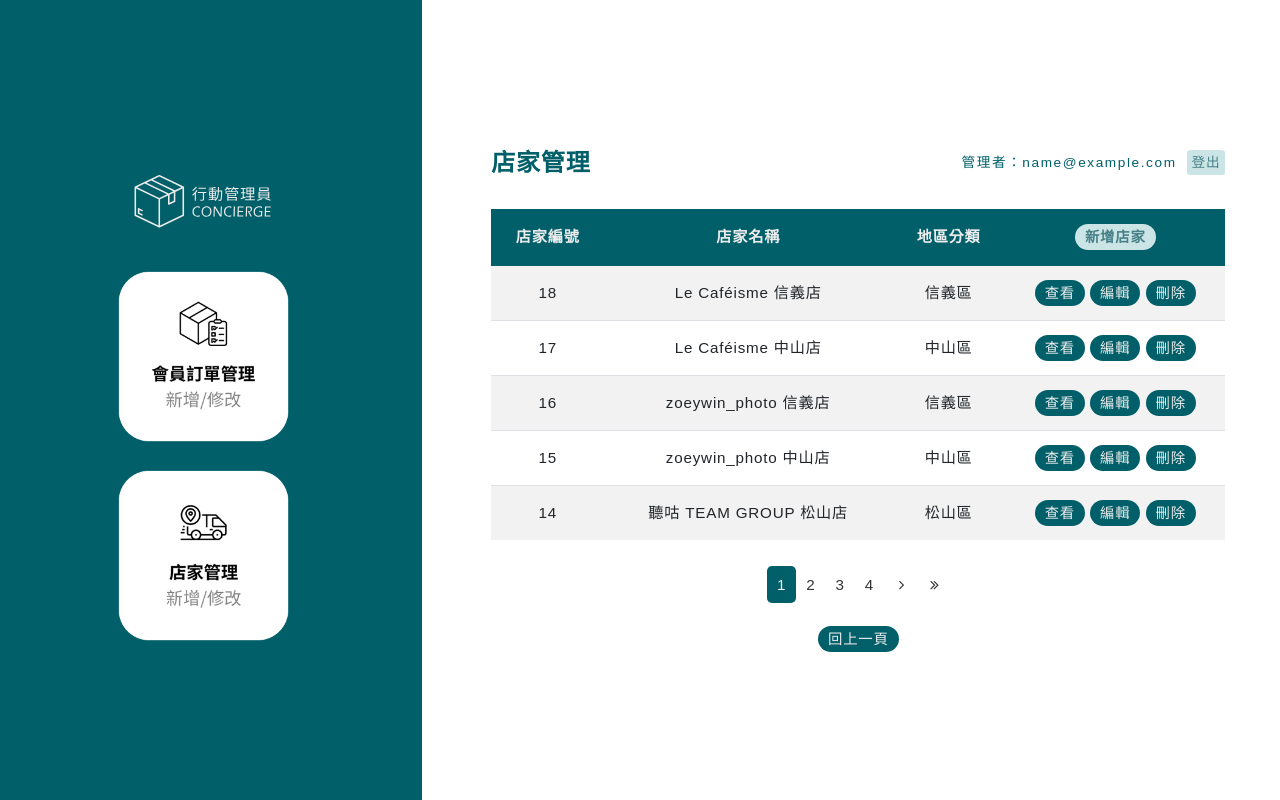
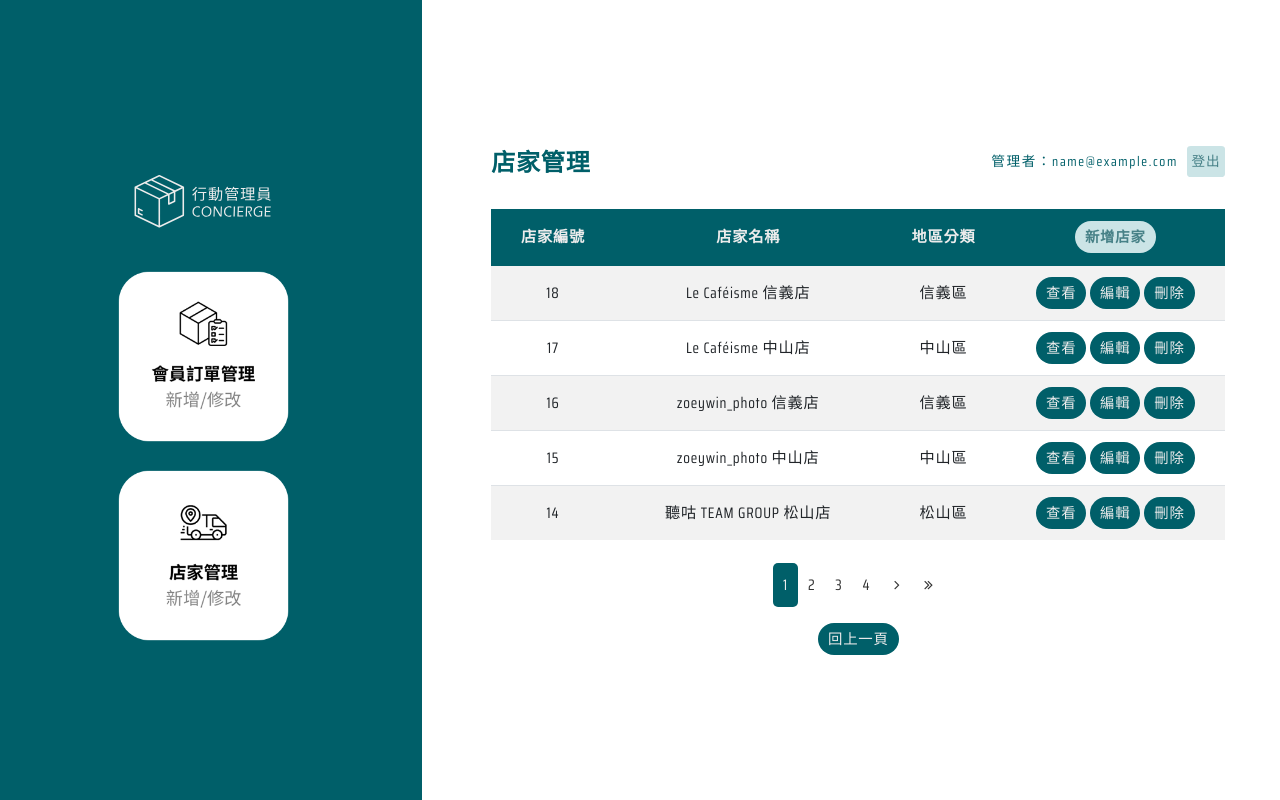
Before and after one commit to trista0925/project_CONCIERGE, a PHP site: page /project_CONCIERGE/index.php?page=store_list in a window 1280 px wide. Run offline with PHP 8.4, Linux system fonts and the light colour scheme; the visitor is signed in with stand-in values (Sample User, id 1); data comes from the database, SQL or seed files in the repository; some libraries are stand-ins or nearby versions.

Commit message:
20210809-edit

```diff
--- a/css/index.css
+++ b/css/index.css
@@ -1,10 +1,11 @@
       /* all page ===================================== */
 
+      @import url('https://fonts.googleapis.com/css2?family=Noto+Sans+TC:wght@100;300;400;500;700;900&family=Saira+Condensed:wght@100;200;300;400;500;600;700;800;900&display=swap');
       * {
           margin: 0;
           padding: 0;
           box-sizing: border-box;
-          font-family: 'Righteous', 'Noto Sans TC', sans-serif;
+          font-family: 'Saira Condensed', 'Noto Sans TC', sans-serif;
       }
 
       html,
--- a/webpage/store_list.php
+++ b/webpage/store_list.php
@@ -237,6 +237,11 @@ if ($curr_page < $total_pages - 1) {
   </section>
 <script src="js/jquery-3.5.1.min.js"></script>
 <script>
+  RT = {}
+  RT.content = <?php echo json_encode($rt_content) ?> || {}
+  console.log(RT.content)
+</script>
+<script>
   const storeDataName = ['id', 'name', 'mail', 'phone', 'area-id', 'address', 'time-open', 'memo'];
   const storeSQLName = storeDataName.map((d,i)=>d.replace(/\-/g,"_"));
   const thisUrl = RT.content['PHP_SELF']+'?'+RT.content['QUERY_STRING']
```
Also changed, not shown: 3 other files.
